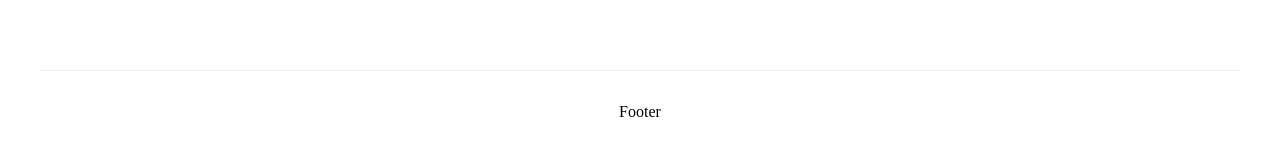
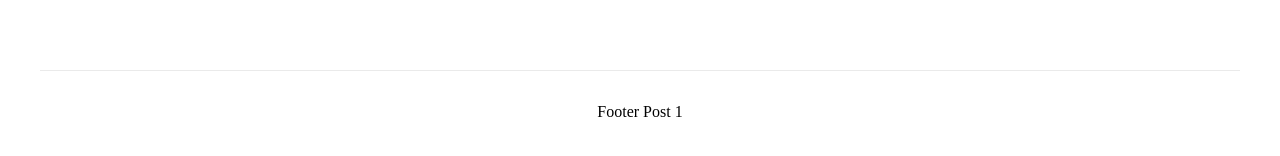
Before and after one commit to zagliadov/nextjs, a Next.js app: page /post/1 in a window 1280 px wide. Shown: the part 918-1074 px from the top of the page. Built offline with nearby package versions, Linux system fonts and the light colour scheme; data requests are answered from the project's data file.

Commit message:
testing git

```diff
--- a/pages/post/[id].tsx
+++ b/pages/post/[id].tsx
@@ -22,7 +22,7 @@ const PostItem: NextPage<IProp> = ({ post }) => {
             </Main>
 
             <Footer>
-                Footer
+                Footer Post {router.query.id}
             </Footer>
         </Wrapper>
     )
```
